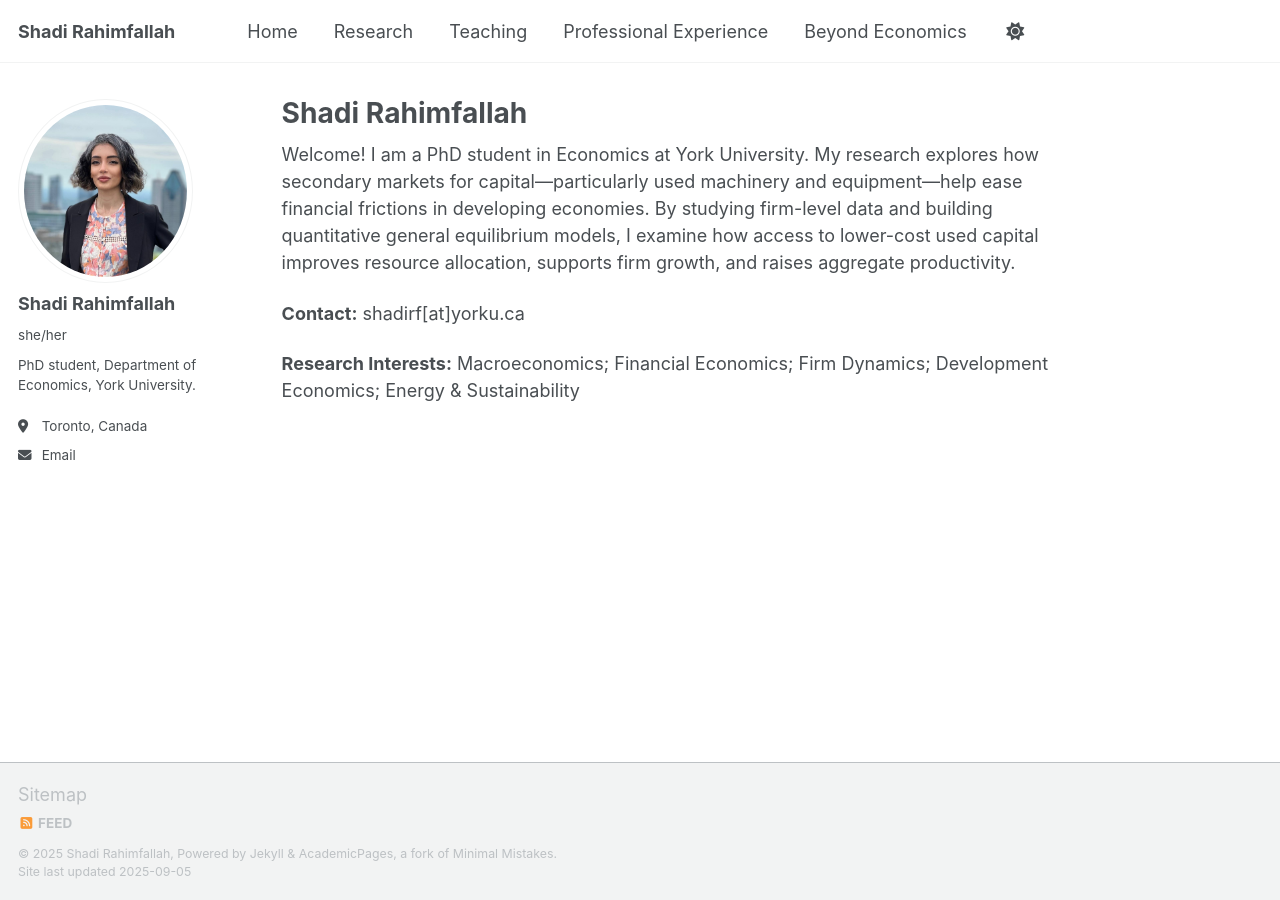
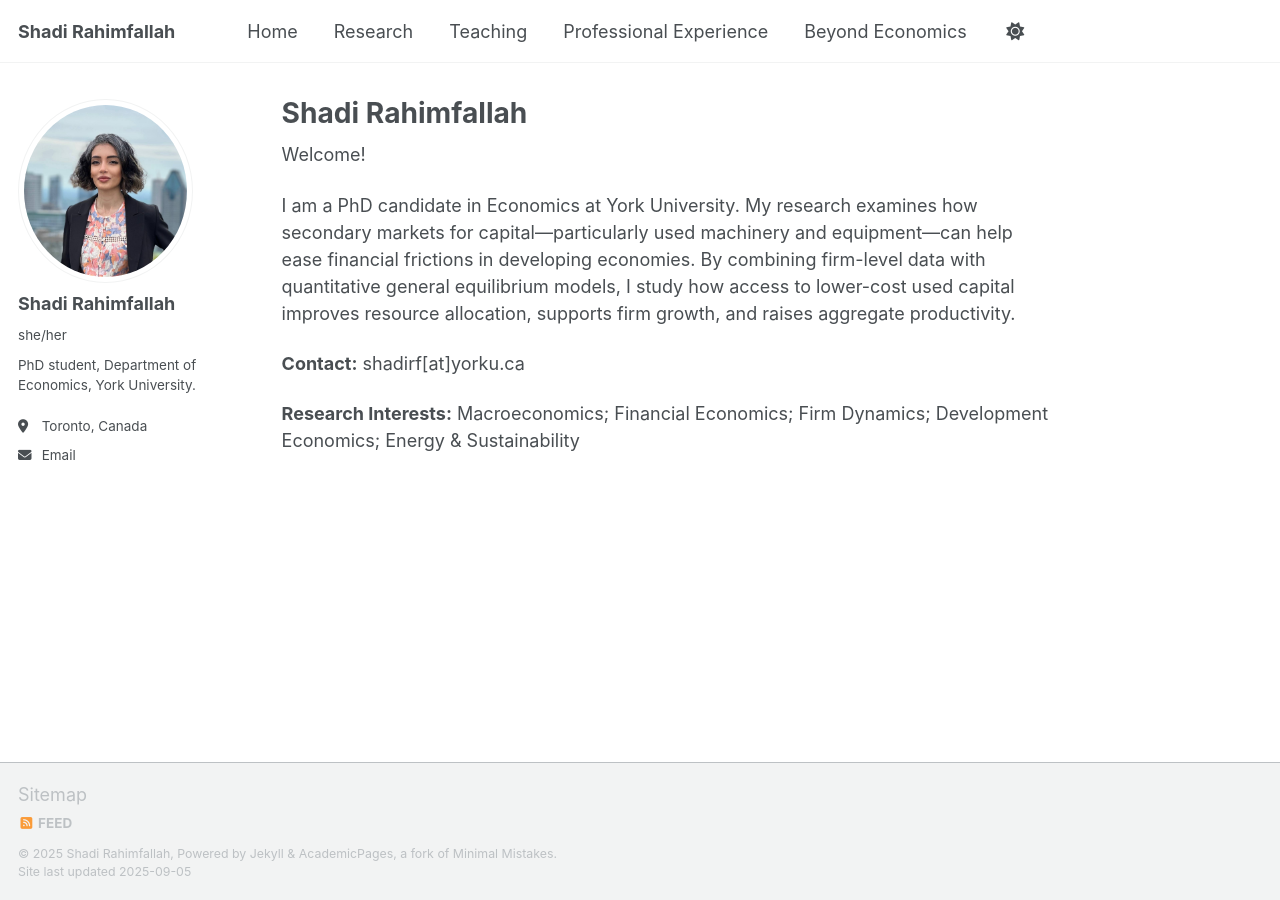
Before and after one commit to ShadiRahimfallah/ShadiRahimfallah.github.io, a Jekyll site: the page built from index.md, in a window 1280 px wide. Built offline with Jekyll 4.4.1, drawn with Linux system fonts in a browser that asks for light colours; a script that is not in the unit is left out.

Commit message:
Update index.md

```diff
--- a/index.md
+++ b/index.md
@@ -5,7 +5,8 @@ author_profile: true
 permalink: /
 ---
 Welcome!
-I am a PhD student in Economics at York University. My research explores how secondary markets for capital—particularly used machinery and equipment—help ease financial frictions in developing economies. By studying firm-level data and building quantitative general equilibrium models, I examine how access to lower-cost used capital improves resource allocation, supports firm growth, and raises aggregate productivity.
+
+I am a PhD candidate in Economics at York University. My research examines how secondary markets for capital—particularly used machinery and equipment—can help ease financial frictions in developing economies. By combining firm-level data with quantitative general equilibrium models, I study how access to lower-cost used capital improves resource allocation, supports firm growth, and raises aggregate productivity.
 
 **Contact:** shadirf[at]yorku.ca
 
```
